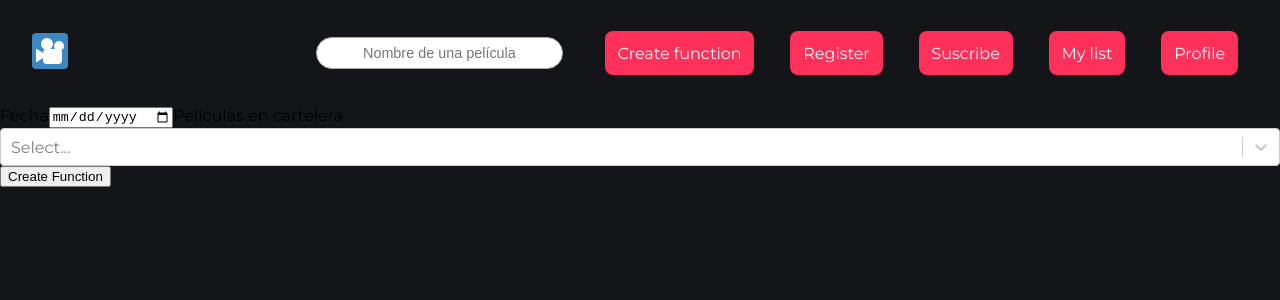
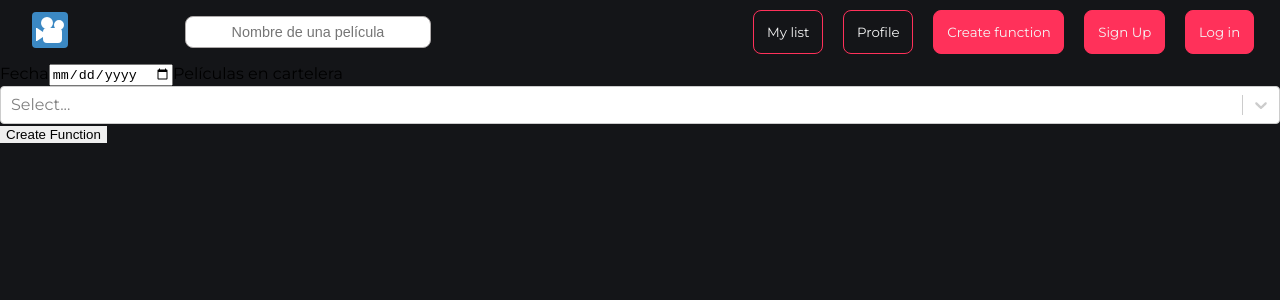
Before and after one commit to mrtfog/PF-Henry-Front, a React (Create React App) app: page /function in a window 1280 px wide. Shown: the top 300 px of the page. Built offline with nearby package versions, Linux system fonts and the light colour scheme; no server answers.

Commit message:
styles corrections

```diff
--- a/src/_app.scss
+++ b/src/_app.scss
@@ -1,5 +1,6 @@
 @import './scss/base/base';
 @import './scss/abstracts/variables';
+@import './scss/base/reset';
 
 html, body{
     font-family: $font;
--- a/src/components/Navbar.jsx
+++ b/src/components/Navbar.jsx
@@ -33,25 +33,34 @@ export default function Navbar() {
         </svg>
       </Link>
 
+
+
       <div className={style.navBtnContainer}>
-        <SearchBar />
-        <ul>
-          <li>
-            <NavLink to="/function">Create function</NavLink>
-          </li>
-          <li>
-            <NavLink to="#">Register</NavLink>
-          </li>
-          <li>
-            <NavLink to="#">Suscribe</NavLink>
-          </li>
-          <li>
-            <NavLink to="#">My list</NavLink>
-          </li>
-          <li>
-            <NavLink to="#">Profile</NavLink>
-          </li>
-        </ul>
+        <div className={style.searchbar}>
+          <SearchBar />
+        </div>
+
+
+            <NavLink to="#">
+              <button>My list</button>
+            </NavLink>
+
+            <NavLink to="#">
+              <button>Profile</button>
+            </NavLink>
+
+            <NavLink to="/function">
+              <button className={style.btn_primary}>Create function</button>
+            </NavLink>
+
+            <NavLink to="#">
+              <button className={style.btn_primary}>Sign Up</button>
+            </NavLink>
+
+            <NavLink to="#">
+              <button className={style.btn_primary}>Log in</button>
+            </NavLink>
+
       </div>
     </nav>
   );
--- a/src/components/Paginado.jsx
+++ b/src/components/Paginado.jsx
@@ -12,13 +12,13 @@ export default function Paginado ({moviesPerPage, movies, setCurrentPage, curren
 
     return(
         <div >
-        <button className={style.button} id={style.prev} onClick={() => setCurrentPage((curr) => curr!== 1? curr - 1 : curr)}>Prev</button>
+        <button className={`${style.button} ${style.prev_next}`} onClick={() => setCurrentPage((curr) => curr!== 1? curr - 1 : curr)}>&#10092;  Prev</button>
         {   pages &&
             pages.map((p, index) => {
-                return <button  className={currentPage===index+1?style.buttonCurr:style.button} key={index} onClick={() => setCurrentPage(p)}>{p}</button>
+                return <button  className={currentPage===index+1?style.buttonCurr:style.button} key={index} onClick={() => setCurrentPage(p)}><p> {p} </p></button>
             })
         }
-        <button  className={style.button} id={style.next} onClick={() => setCurrentPage((curr) =>curr!== pages.length ? curr + 1 : curr)}>Next</button>
+        <button  className={`${style.button} ${style.prev_next}`} onClick={() => setCurrentPage((curr) =>curr!== pages.length ? curr + 1 : curr)}> Next  &#10093;</button>
     </div>
     )
 }
--- a/src/scss/abstracts/_mixins.scss
+++ b/src/scss/abstracts/_mixins.scss
@@ -0,0 +1,43 @@
+@import './variables';
+
+@mixin btn-primary{
+        font-family: $font;
+        font-weight: 400;
+        padding: 0.8rem;
+        margin: 10px;
+        display: inline;
+        border-radius: 8px;
+        border: 1px solid $primary-color;
+        background-color: $primary-color;
+        color: $text-color-white;
+        transition: 0.2s linear;
+        cursor: pointer;
+
+        &:hover{
+            transform: scale(1.05);
+            background-color: $hprimary-color;
+            color: $text-color-white;
+            border-color: $hprimary-color;
+        }
+}
+
+@mixin btn-secondary{
+    font-family: $font;
+    font-weight: 400;
+    padding: 0.8rem;
+    margin: 10px;
+    display: inline;
+    border-radius: 8px;
+    background-color: transparent;
+    border: 1px solid $primary-color;
+    color: $text-color-white;
+    transition: 0.2s linear;
+    cursor: pointer;
+
+    &:hover{
+        transform: scale(1.05);
+        background-color: $primary-color;
+        color: $text-color-white;
+        border-radius: $primary-color;
+    }
+}
--- a/src/scss/abstracts/_variables.scss
+++ b/src/scss/abstracts/_variables.scss
@@ -1,7 +1,15 @@
 @import url('https://fonts.googleapis.com/css2?family=Montserrat:wght@300;400;500;700&display=swap');
 
+
+/*----------FONTS----------*/
 $font:'Montserrat', sans-serif;
 
+/*----------COLORS----------*/
 $background-color: rgb(20, 21, 24);
 $primary-color: rgb(255, 49, 90);
+$hprimary-color: rgb(255, 20, 67);
 $secondary-color: rgb(73, 122, 166);
+$hsecondary-color:rgb(52, 121, 182);
+
+/*----------TEXT COLORS----------*/
+$text-color-white: #f5f5f5;
--- a/src/scss/base/_reset.scss
+++ b/src/scss/base/_reset.scss
@@ -0,0 +1,7 @@
+a{
+    text-decoration: none;
+}
+
+button{
+    border-style: none;
+}
--- a/src/scss/components/_movieDetail.module.scss
+++ b/src/scss/components/_movieDetail.module.scss
@@ -1,4 +1,5 @@
 @import '../abstracts/variables';
+@import '../abstracts/mixins';
 
 .container_movieDetail{
 
@@ -50,23 +51,10 @@
 
                 display: flex;
                 flex-direction: row;
-
                 button{
-
-                    padding: 0.8rem;
-                    margin: 10px;
-                    display: inline;
-                    border-radius: 8px;
-                    border: none;
-                    background-color: $primary-color;
-                    color: #f5f5f5;
-                    transition: 0.2s linear;
-
-                    &:hover{
-                        transform: scale(1.05)
-                    }
+                    @include btn-primary
                 }
-
+                }
             }
         }
 
@@ -115,5 +103,3 @@
         }
 
     }
-
-}
--- a/src/scss/components/_navbar.module.scss
+++ b/src/scss/components/_navbar.module.scss
@@ -1,4 +1,5 @@
 @import '../abstracts/_variables';
+@import '../abstracts/mixins';
 
 .navMain{
     background-color: $background-color;
@@ -7,39 +8,25 @@
     justify-content: space-between;
     padding: 0rem 1rem;
 
+
+
     .navBtnContainer{
         display: flex;
-        gap: 1rem;
+        align-items: center;
 
-        ul{
-            display: flex;
-            justify-content:space-around;
-            list-style-type:none;
-            gap: 1rem;
-            padding: 0.3rem 1rem;
 
-            li{
-                padding: 0.8rem;
-                margin: 10px;
-                display: inline;
-                border-radius: 8px;
-                border: none;
-                background-color: $primary-color;
-                color: #f5f5f5;
-                transition: 0.2s linear;
+    .searchbar{
+        padding-right: 19.5rem;
+    }
 
-                a{
-                    text-decoration: none;
-                    color: white;
-                }
-            }
 
-            li:hover{
-                cursor: pointer;
-                transform: scale(1.05);
-            }
+        button{
+            @include btn-secondary
         }
 
+        .btn_primary{
+            @include btn-primary
+        }
 
     }
 
--- a/src/scss/components/_paginado.module.scss
+++ b/src/scss/components/_paginado.module.scss
@@ -1,10 +1,44 @@
 @import '../abstracts/variables';
 
+.prev_next{
+    padding-right: 20px;
+    transition: .2s linear;
+    &:hover{
+        color: $hprimary-color;
+    }
+}
 .button {
+
+    font-size: 17px;
+    font-family: $font;
+    font-weight: 400;
     background-color: $background-color;
-    color: rgb(255, 255, 255)
+    color: rgb(255, 255, 255);
+    border-radius: 6px;
+    cursor: pointer;
+    margin-bottom: 15px;
+
+
+    p{
+
+        height: 10px;
+        padding: 0 .8rem;
+        transition: .2s linear;
+        &:hover{
+            color: $hprimary-color;
+        }
+    }
+
 }
 .buttonCurr {
+    font-family: $font;
     background-color: $primary-color;
-    color: rgb(0, 0, 0)
+    color: rgb(0, 0, 0);
+    border-radius: 6px;
+    cursor: pointer;
+
+    p{
+        height: 10px;
+        padding: 0 .8rem;
+    }
 }
--- a/src/scss/components/_searchbar.module.scss
+++ b/src/scss/components/_searchbar.module.scss
@@ -9,7 +9,7 @@
         input {
             text-align: center;
             min-width: 230px;
-            border-radius: 26px;
+            border-radius: 8px;
             border: 1px solid #ada9a9;
             padding: .5em;
             outline: 0;
```
